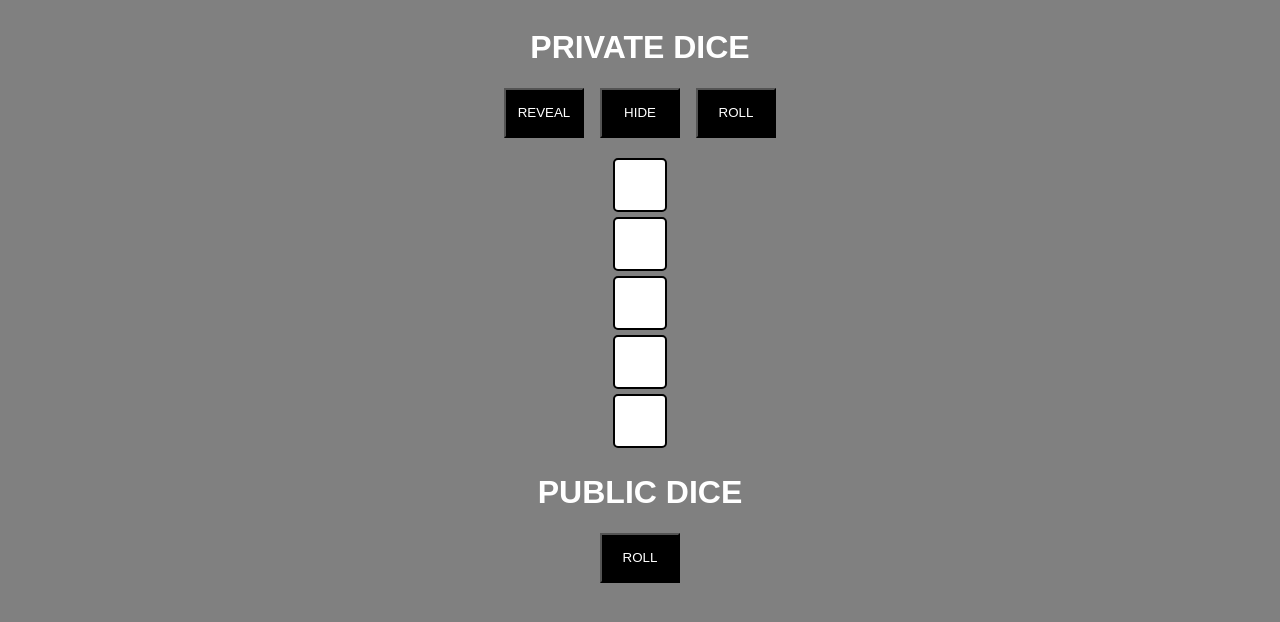
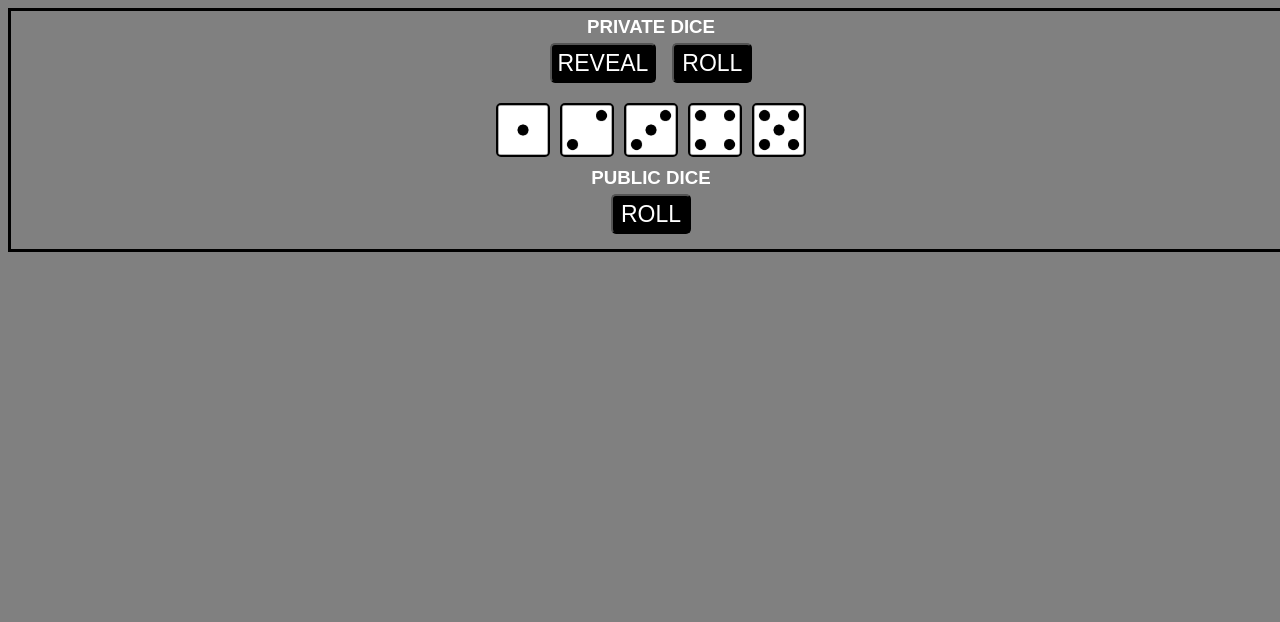
Before and after one commit to baircave/liars_dice, a plain HTML site: page index.html in a window 1280 px wide. Both pictures are taken after a click on the button "HIDE". Drawn offline with Linux system fonts and the light colour scheme.

Commit message:
make the thing better

```diff
--- a/index.html
+++ b/index.html
@@ -7,22 +7,21 @@
   </head>
   <body>
     <div class="private">
-      <h1>PRIVATE DICE</h1>
+      <h3>PRIVATE DICE</h3>
       <div class="actions-container">
-        <button id="reveal">REVEAL</button>
-        <button id="hide">HIDE</button>
+        <button id="reveal-hide">HIDE</button>
         <button id="roll-private">ROLL</button>
       </div>
       <div id="private-dice-container">
-        <div class="die" id="d1">1</div>
-        <div class="die" id="d2">2</div>
-        <div class="die" id="d3">3</div>
-        <div class="die" id="d4">4</div>
-        <div class="die" id="d5">5</div>
+        <img class="die" id="d1" src="./die_1.png"></img>
+        <img class="die" id="d2" src="./die_2.png"></img>
+        <img class="die" id="d3" src="./die_3.png"></img>
+        <img class="die" id="d4" src="./die_4.png"></img>
+        <img class="die" id="d5" src="./die_5.png"></img>
       </div>
     </div>
     <div class="public">
-      <h1>PUBLIC DICE</h1>
+      <h3>PUBLIC DICE</h3>
       <div class="actions-container">
         <button id="roll-public">ROLL</button>
       </div>
--- a/liars_dice.js
+++ b/liars_dice.js
@@ -7,10 +7,13 @@ const die5 = document.getElementById("d5");
 const privateDiceContainer = document.getElementById("private-dice-container");
 const publicDiceContainer = document.getElementById("public-dice-container");
 
+let isHidden = false;
+
 function rollPrivate() {
 	if (privateDiceContainer.childElementCount > 0) {
 		for (dice of privateDiceContainer.children) {
-			dice.innerHTML = Math.floor(Math.random() * 6) + 1;
+			const roll = Math.floor(Math.random() * 6) + 1;
+			dice.src = "die_".concat(roll.toString(), ".png");
 		}
 	}
 }
@@ -18,15 +21,21 @@ function rollPrivate() {
 function rollPublic() {
 	if (publicDiceContainer.childElementCount > 0) {
 		for (dice of publicDiceContainer.children) {
-			dice.innerHTML = Math.floor(Math.random() * 6) + 1;
+			const roll = Math.floor(Math.random() * 6) + 1;
+			dice.src = "die_".concat(roll.toString(), ".png");
 		}
 	}
 }
 
-function reveal() {
+function revealHide() {
+	const color = isHidden ? "black" : "white";
+	isHidden = !isHidden;
+
 	for (dice of privateDiceContainer.children) {
-		dice.style.color = "black";
+		dice.style.color = color;
 	}
+
+	revealHideButton.innerHTML = isHidden ? "REVEAL" : "HIDE"
 }
 
 function hide() {
@@ -52,13 +61,11 @@ function moveDie(event) {
 const rollPrivateButton = document.getElementById("roll-private");
 const rollPublicButton = document.getElementById("roll-public");
 
-const revealButton = document.getElementById("reveal");
-const hideButton = document.getElementById("hide");
+const revealHideButton = document.getElementById("reveal-hide");
 
 rollPrivateButton.addEventListener("click", rollPrivate);
 rollPublicButton.addEventListener("click", rollPublic);
-revealButton.addEventListener("click", reveal);
-hideButton.addEventListener("click", hide);
+revealHideButton.addEventListener("click", revealHide);
 
 die1.addEventListener("click", moveDie);
 die2.addEventListener("click", moveDie);
--- a/styles.css
+++ b/styles.css
@@ -2,15 +2,25 @@ body {
 	background-color: gray;
 	color: white;
 	font-family: sans-serif;
+	border-style: solid;
+	border-color: black;
+	width: 100%;
+	height: 100%;
+}
+
+h3 {
+	margin: 5px;
 }
 
 button {
-	width: 80px;
-	height: 50px;
+	min-width: 80px;
+	height: 40px;
 	margin-right: 8px;
 	margin-left: 8px;
 	background-color: black;
 	color: white;
+	border-radius: 5px;
+	font-size: 23px;
 }
 
 .private, .public {
@@ -29,7 +39,7 @@ button {
 	border-width: 2px;
 	border-color: black;
 	background-color: white;
-	color: white;
+	color: black;
 	width: 50px;
 	height: 50px;
 	font-size: 32px;
@@ -39,3 +49,7 @@ button {
 	display: flex;
 	margin-bottom: 15px;
 }
+
+#private-dice-container, #public-dice-container {
+	display: flex;
+}
```
Also changed, not shown: die_1.png (added), die_2.png (added), die_3.png (added), die_4.png (added), die_5.png (added), die_6.png (added), die_hidden.png (added).
